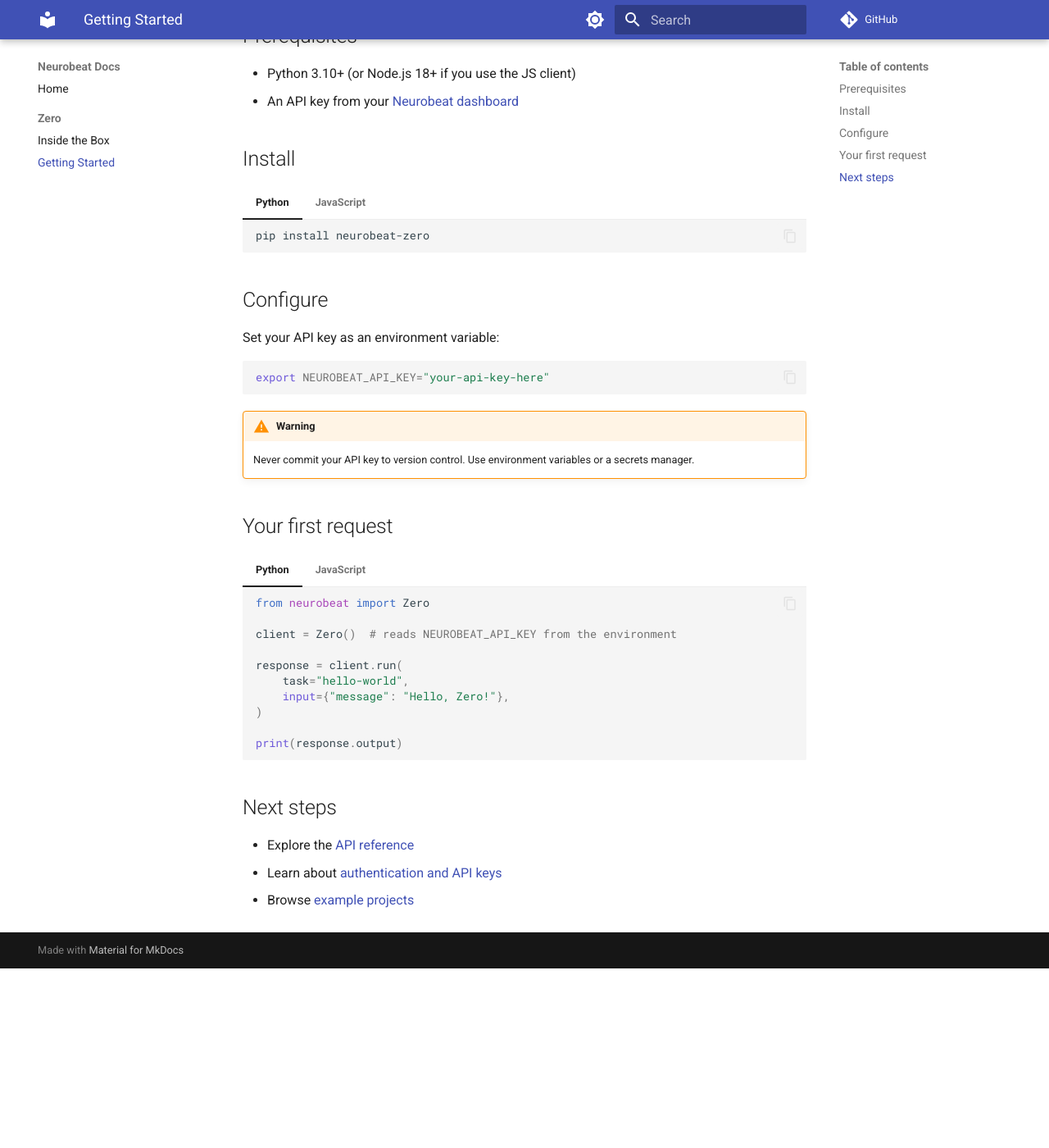
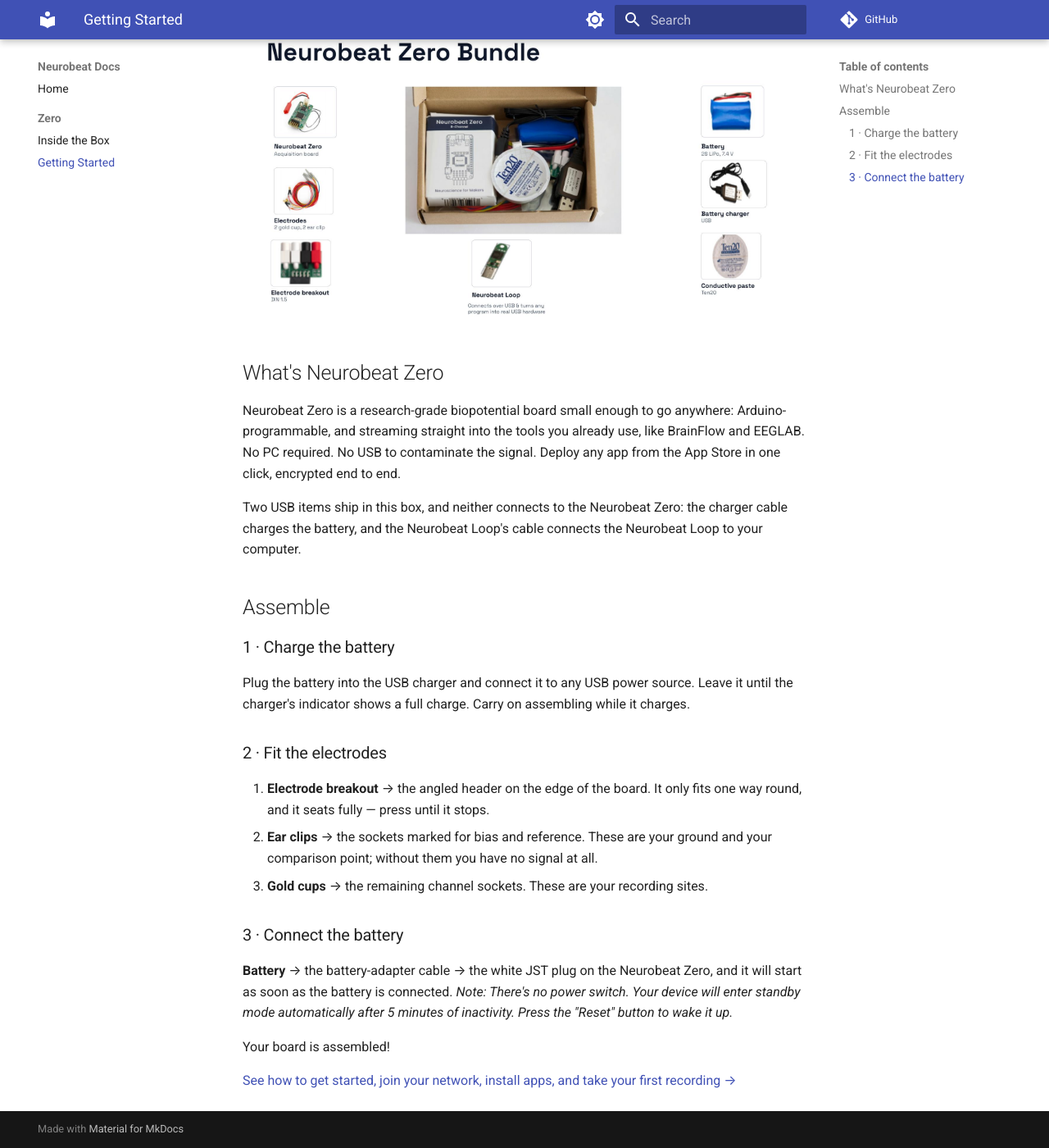
Before and after one commit to NeurobeatHQ/docs, an MkDocs documentation site: the page built from docs/zero/getting-started.md, in a window 1280 px wide and 1400 px high, scrolled down 219 px. Shown: the whole window at 82% size. Built offline with MkDocs 1.6.1 and Material for MkDocs 9.7.7, drawn with Linux system fonts in a browser that asks for light colours; comment, search, counter and statistics services are not loaded; before the commit the page ends 1398 px from its top, so only the background shows below that.

Commit message:
Update getting-started.md

````diff
--- a/docs/zero/getting-started.md
+++ b/docs/zero/getting-started.md
@@ -2,70 +2,30 @@
 
 Get up and running with **Zero** in a few minutes.
 
-## Prerequisites
+![Neurobeat Zero Bundle — what's in the box](img/inside-the-box.jpg)
 
-- Python 3.10+ (or Node.js 18+ if you use the JS client)
-- An API key from your [Neurobeat dashboard](https://docs.neurobeat.com)
+## What's Neurobeat Zero
 
-## Install
+Neurobeat Zero is a research-grade biopotential board small enough to go anywhere: Arduino-programmable, and streaming straight into the tools you already use, like BrainFlow and EEGLAB. No PC required. No USB to contaminate the signal. Deploy any app from the App Store in one click, encrypted end to end.
 
-=== "Python"
+Two USB items ship in this box, and neither connects to the Neurobeat Zero: the charger cable charges the battery, and the Neurobeat Loop's cable connects the Neurobeat Loop to your computer.
 
-    ```bash
-    pip install neurobeat-zero
-    ```
+## Assemble
 
-=== "JavaScript"
+### 1 · Charge the battery
 
-    ```bash
-    npm install @neurobeat/zero
-    ```
+Plug the battery into the USB charger and connect it to any USB power source. Leave it until the charger's indicator shows a full charge. Carry on assembling while it charges.
 
-## Configure
+### 2 · Fit the electrodes
 
-Set your API key as an environment variable:
+1. **Electrode breakout** → the angled header on the edge of the board. It only fits one way round, and it seats fully — press until it stops.
+2. **Ear clips** → the sockets marked for bias and reference. These are your ground and your comparison point; without them you have no signal at all.
+3. **Gold cups** → the remaining channel sockets. These are your recording sites.
 
-```bash
-export NEUROBEAT_API_KEY="your-api-key-here"
-```
+### 3 · Connect the battery
 
-!!! warning
-    Never commit your API key to version control. Use environment variables or a secrets manager.
+**Battery** → the battery-adapter cable → the white JST plug on the Neurobeat Zero, and it will start as soon as the battery is connected. *Note: There's no power switch. Your device will enter standby mode automatically after 5 minutes of inactivity. Press the "Reset" button to wake it up.*
 
-## Your first request
+Your board is assembled!
 
-=== "Python"
-
-    ```python
-    from neurobeat import Zero
-
-    client = Zero()  # reads NEUROBEAT_API_KEY from the environment
-
-    response = client.run(
-        task="hello-world",
-        input={"message": "Hello, Zero!"},
-    )
-
-    print(response.output)
-    ```
-
-=== "JavaScript"
-
-    ```javascript
-    import { Zero } from "@neurobeat/zero";
-
-    const client = new Zero(); // reads NEUROBEAT_API_KEY from the environment
-
-    const response = await client.run({
-      task: "hello-world",
-      input: { message: "Hello, Zero!" },
-    });
-
-    console.log(response.output);
-    ```
-
-## Next steps
-
-- Explore the [API reference](https://docs.neurobeat.com)
-- Learn about [authentication and API keys](https://docs.neurobeat.com)
-- Browse [example projects](https://docs.neurobeat.com)
+[See how to get started, join your network, install apps, and take your first recording →](getting-started.md)
````
